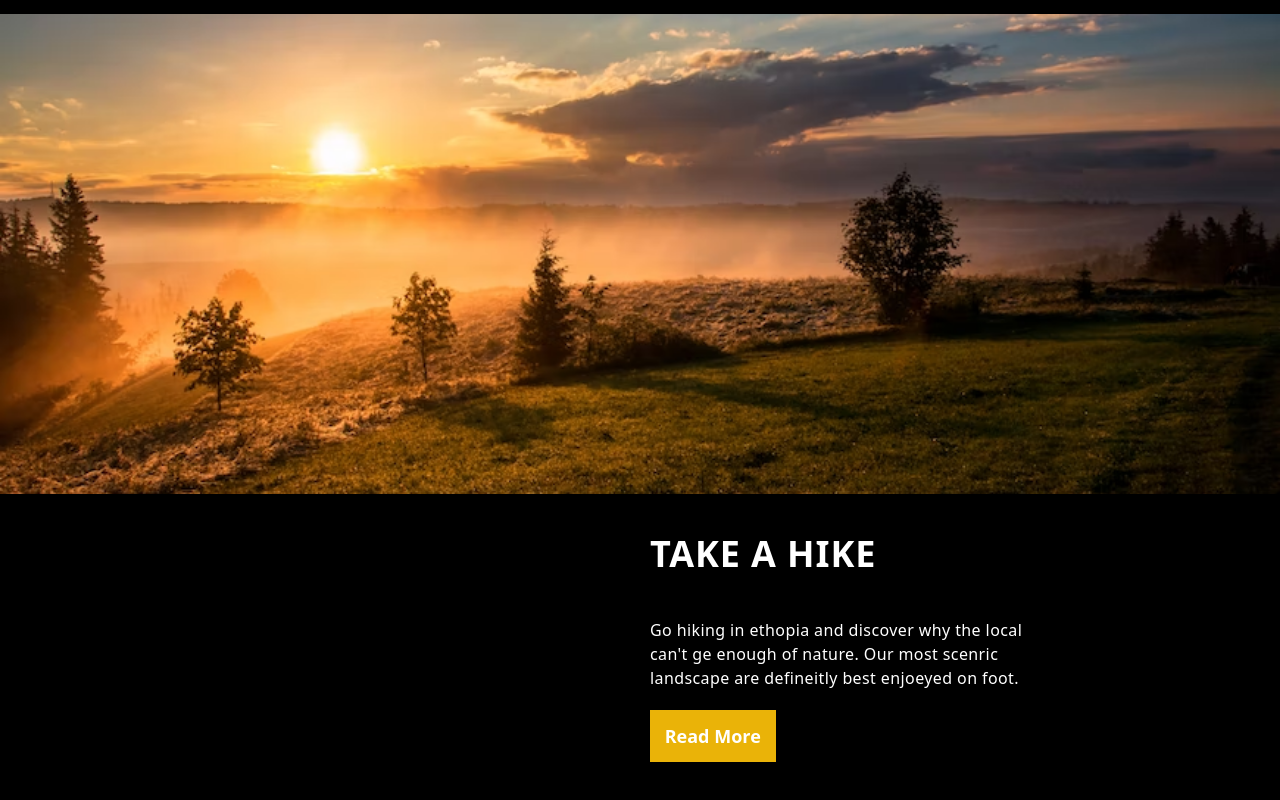
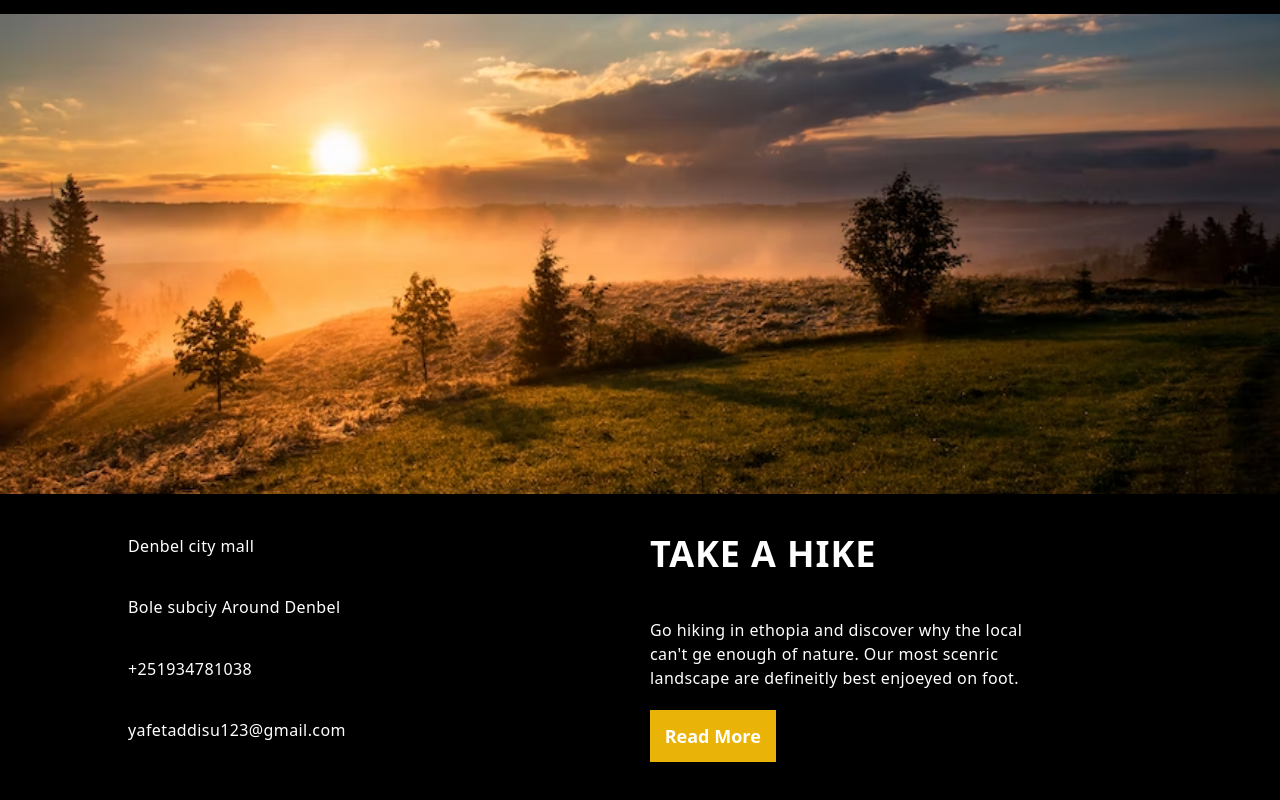
Before and after one commit to yafet-123/Sample_nature_sample2_frontend, a Next.js app: page / in a window 1280 px wide. Shown: the part 4984-5784 px from the top of the page. Built offline with nearby package versions, Linux system fonts and the light colour scheme.

Commit message:
adding hiking

```diff
--- a/components/Testomiany.js
+++ b/components/Testomiany.js
@@ -38,7 +38,21 @@ export function Testomiany() {
       <div className="testomiany-background-three w-full h-[30rem] mb-10"></div>
 
       <div className="grid grid-cols-1 lg:grid-cols-2 gap-5 mb-10 px-32">
-        <div className=""></div>
+        <div className="flex flex-col justify-between px-20 md:px-0">
+          <p className="text-white font-normal w-3/4 tracking-wide text-base mb-5">
+            Denbel city mall
+          </p>
+          <p className="text-white font-normal w-3/4 tracking-wide text-base mb-5">
+            Bole subciy Around Denbel
+          </p>
+          <p className="text-white font-normal w-3/4 tracking-wide text-base mb-5">
+            +251934781038
+          </p>
+
+          <p className="text-white font-normal w-3/4 tracking-wide text-base mb-5">
+            yafetaddisu123@gmail.com
+          </p>
+        </div>
         <div className="flex flex-col justify-between px-20 md:px-0">
           <h1 className="text-white text-4xl text-left font-bold uppercase mb-5 tracking-wide">
             take a hike
```
